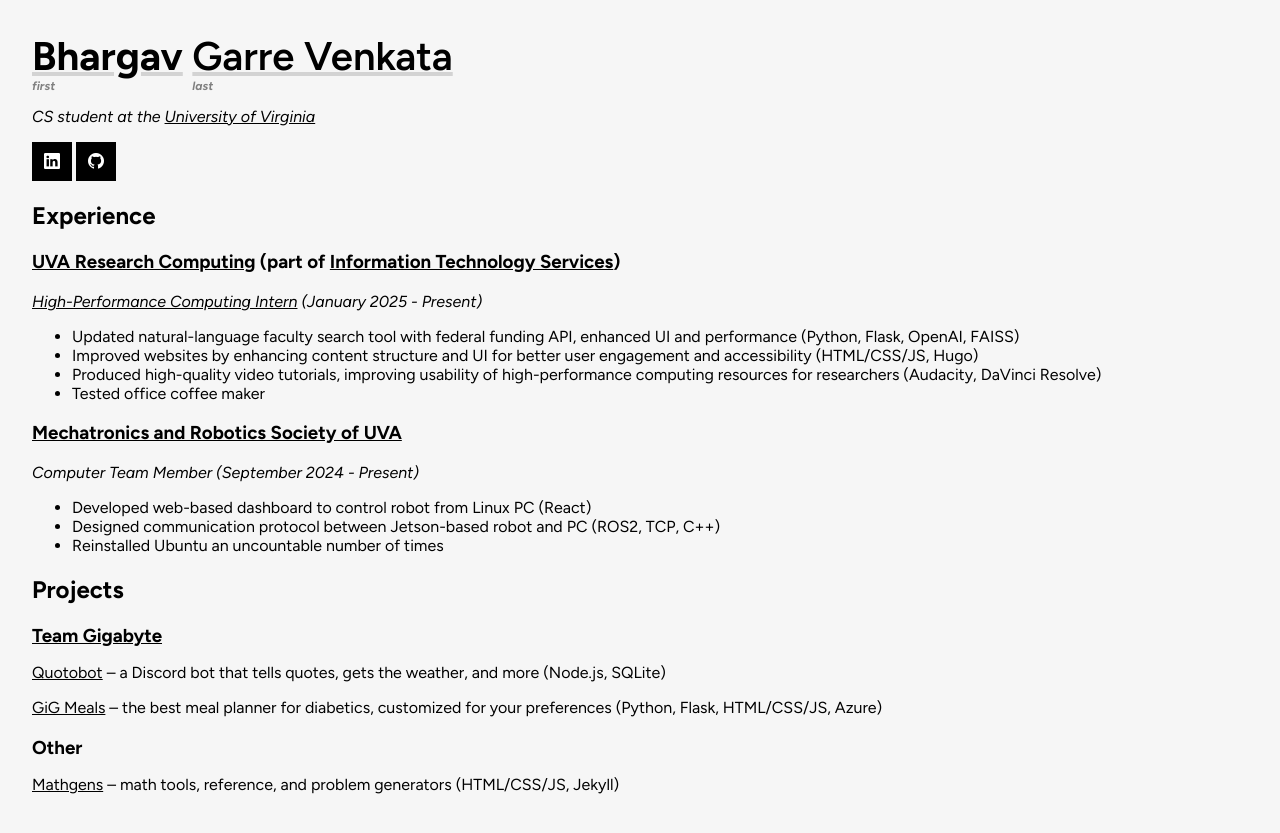
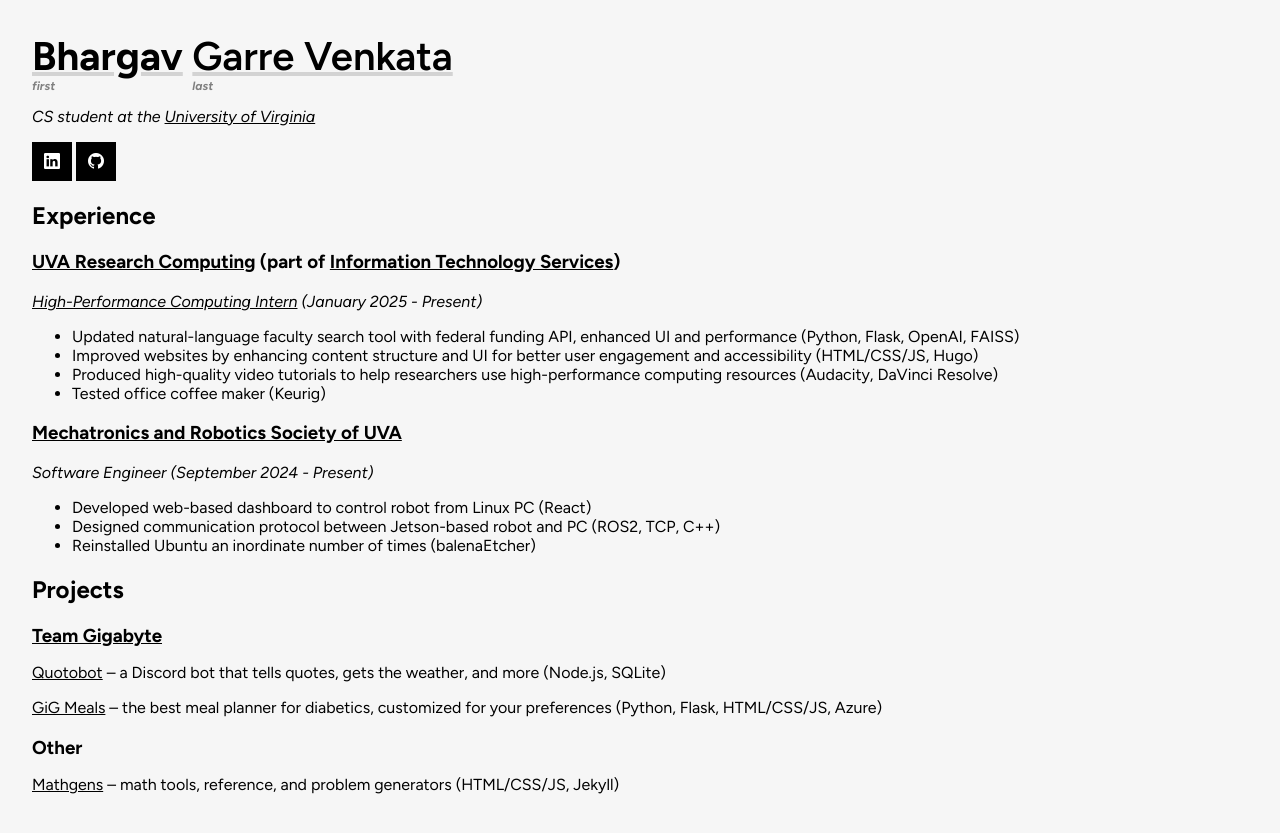
Before and after one commit to bgv2/bgv2.github.io, a Jekyll site: the page index.html, which Jekyll copies as it is, in a window 1280 px wide. Shown: the top 833 px of the page. Built offline with Jekyll 4.4.1, drawn with Linux system fonts in a browser that asks for light colours.

Commit message:
Refine descriptions in index.html

```diff
--- a/index.html
+++ b/index.html
@@ -128,8 +128,8 @@
         <ul>
             <li>Updated natural-language faculty search tool with federal funding API, enhanced UI and performance (Python, Flask, OpenAI, FAISS)</li>
             <li>Improved websites by enhancing content structure and UI for better user engagement and accessibility (HTML/CSS/JS, Hugo)</li>
-            <li>Produced high-quality video tutorials, improving usability of high-performance computing resources for researchers (Audacity, DaVinci Resolve)</li>
-            <li>Tested office coffee maker</li>
+            <li>Produced high-quality video tutorials to help researchers use high-performance computing resources (Audacity, DaVinci Resolve)</li>
+            <li>Tested office coffee maker (Keurig)</li>
         </ul>
     <h3>
         <a href="https://marsatuva.org/">
@@ -137,11 +137,11 @@
         </a>
     </h3>
         <br>
-        <i>Computer Team Member (September 2024 - Present)</i>
+        <i>Software Engineer (September 2024 - Present)</i>
         <ul>
             <li>Developed web-based dashboard to control robot from Linux PC (React)</li>
             <li>Designed communication protocol between Jetson-based robot and PC (ROS2, TCP, C++)</li>
-            <li>Reinstalled Ubuntu an uncountable number of times</li>
+            <li>Reinstalled Ubuntu an inordinate number of times (balenaEtcher)</li>
         </ul>
     <p>
     </p>
```
